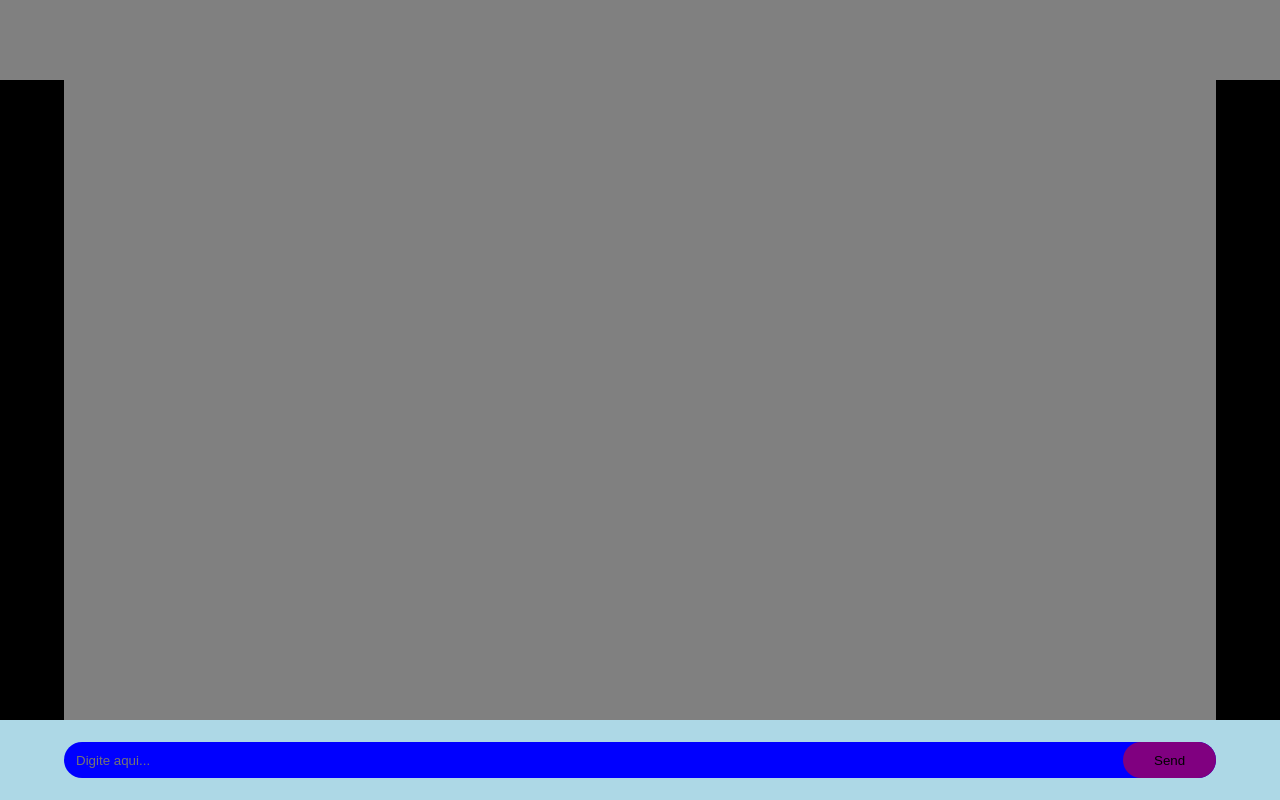
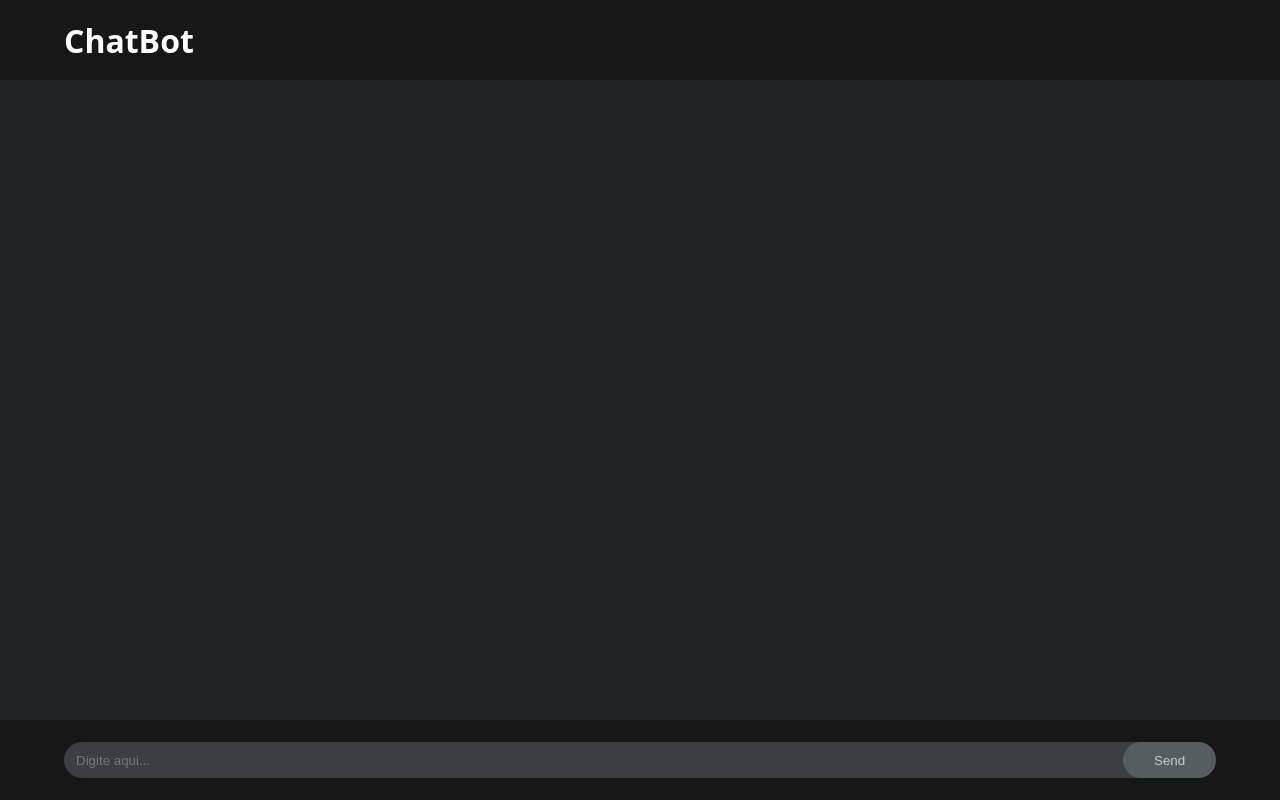
Before and after one commit to mlpasqualoto/chat-bot, a website with bundled scripts: page public/index.html in a window 1280 px wide. Built offline with nearby package versions, Linux system fonts and the light colour scheme.

Commit message:
Design do projeto finalizado

```diff
--- a/public/css/styles.css
+++ b/public/css/styles.css
@@ -1,6 +1,11 @@
-body,
-p {
-  font-family: apple;
+body {
+  font-family: system-ui, -apple-system, BlinkMacSystemFont, 'Segoe UI', Roboto, Oxygen, Ubuntu, Cantarell, 'Open Sans', 'Helvetica Neue', sans-serif;
+  margin: 0;
+  padding: 0;
+  color: #FFFFFF;
+}
+
+p, h1 {
   margin: 0;
   padding: 0;
 }
@@ -15,13 +20,24 @@ p {
 }
 
 header {
-  background-color: grey;
   width: 100%;
   height: 10%;
+  background-color: #171717;
+  display: flex;
+  align-items: center;
+  justify-content: center;
+}
+
+#logoBox {
+  width: 90%;
+  height: 100%;
+  display: flex;
+  align-items: center;
+  justify-content: flex-start;
 }
 
 #chatBox {
-  background-color: black;
+  background-color: #202123;
   width: 100%;
   height: 80%;
   display: flex;
@@ -30,9 +46,9 @@ header {
 }
 
 #chat {
-  width: 90%;
+  width: 50%;
   height: 100%;
-  background-color: grey;
+  background-color: #202123;
   display: flex;
   padding: 20px 0;
   flex-direction: column;
@@ -42,30 +58,29 @@ header {
 
 /* Define a largura da barra de rolagem */
 ::-webkit-scrollbar {
-  width: 10px; /* largura vertical */
-  height: 10px; /* altura horizontal */
+  width: 5px; /* largura vertical */
+  height: 5px; /* altura horizontal */
 }
 
 /* Estiliza o "track" (trilha da barra de rolagem) */
 ::-webkit-scrollbar-track {
-  background: white; /* Cor do fundo */
+  background: #202123; /* Cor do fundo */
   border-radius: 10px;
 }
 
 /* Estiliza o "thumb" (a parte que se move) */
 ::-webkit-scrollbar-thumb {
-  background: #888; /* Cor do thumb */
+  background: #3B3F41; /* Cor do thumb */
   border-radius: 10px;
 }
 
 /* Estiliza o "thumb" ao passar o mouse */
 ::-webkit-scrollbar-thumb:hover {
-  background: #555;
+  background: #3B3F41;
 }
 
 .message {
   max-width: fit-content; /* ajusta o container ao tamanho do texto */
-  background-color: red;
   padding: 15px;
   border-radius: 20px;
   word-wrap: break-word; /* quebra a linha automaticamente */
@@ -74,19 +89,19 @@ header {
 
 .message.sent {
   align-self: flex-end;
-  background-color: blue;
+  background-color: #3B3F41;
 }
 
 .message.received {
   align-self: flex-start;
-  background-color: red;
+  background-color: #33343f;
   display: inline-flex;
   flex-direction: column;
   gap: 10px;
 }
 
 #sendMessage {
-  background-color: lightblue;
+  background-color: #171717;
   width: 100%;
   height: 10%;
   display: flex;
@@ -95,7 +110,7 @@ header {
 }
 
 #inputWraper {
-  background-color: blue;
+  background-color: #3B3F41;
   width: 90%;
   height: 45%;
   border-radius: 20px;
@@ -112,6 +127,7 @@ header {
   outline: none;
   background-color: transparent;
   padding: 0 12px;
+  color: #FFFFFF;
 }
 
 #btnSend {
@@ -119,6 +135,7 @@ header {
   width: 100px;
   border-radius: 20px;
   cursor: pointer;
-  background-color: purple;
+  background-color: #575d5f;
   border: none;
+  color: #c9c9c9;
 }
--- a/public/index.html
+++ b/public/index.html
@@ -9,7 +9,9 @@
   </head>
   <body>
     <div id="totalScreen">
-      <header></header>
+      <header>
+        <div id="logoBox"><h1>ChatBot</h1></div>
+      </header>
       <div id="chatBox">
         <div id="chat"></div>
       </div>
```
